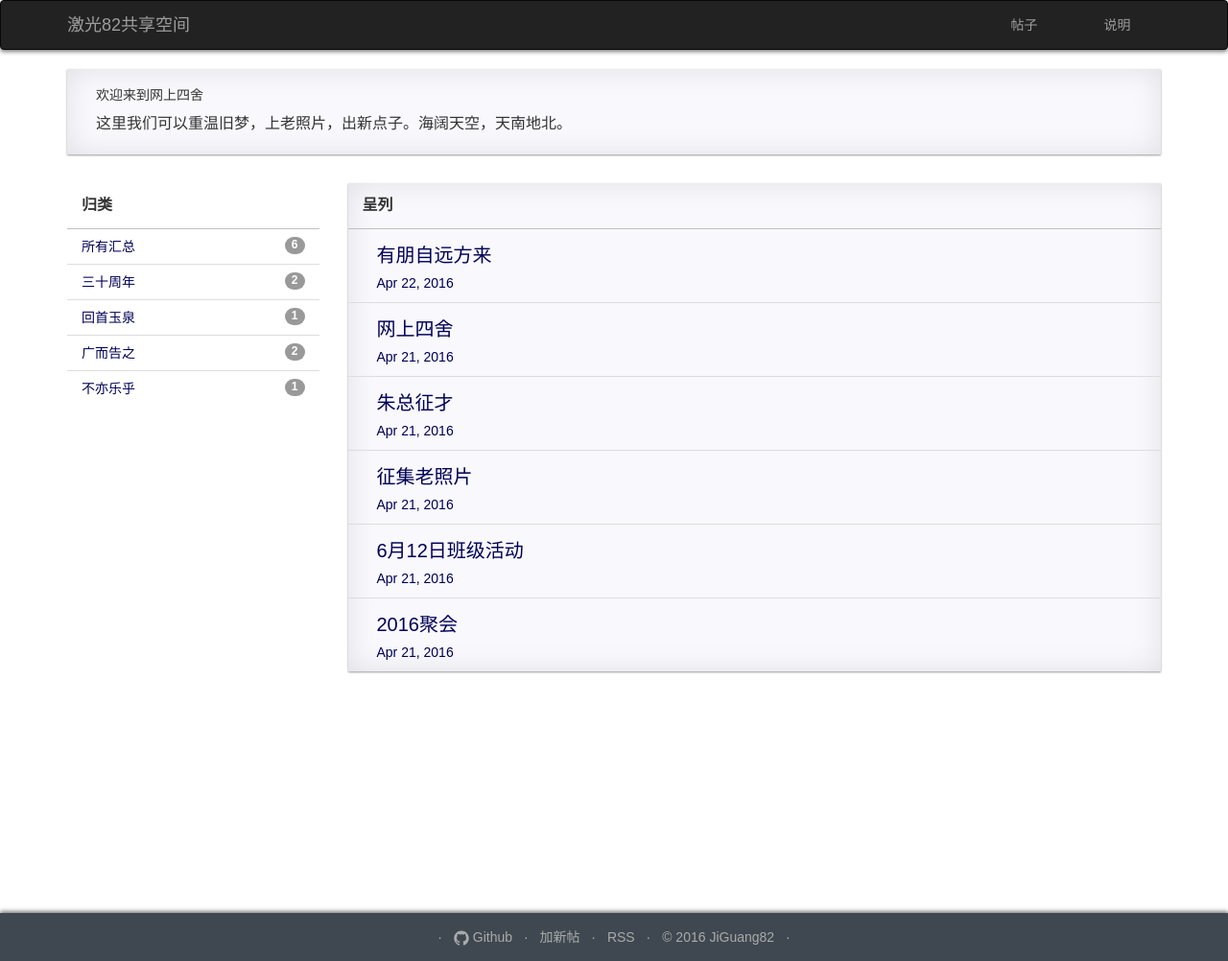
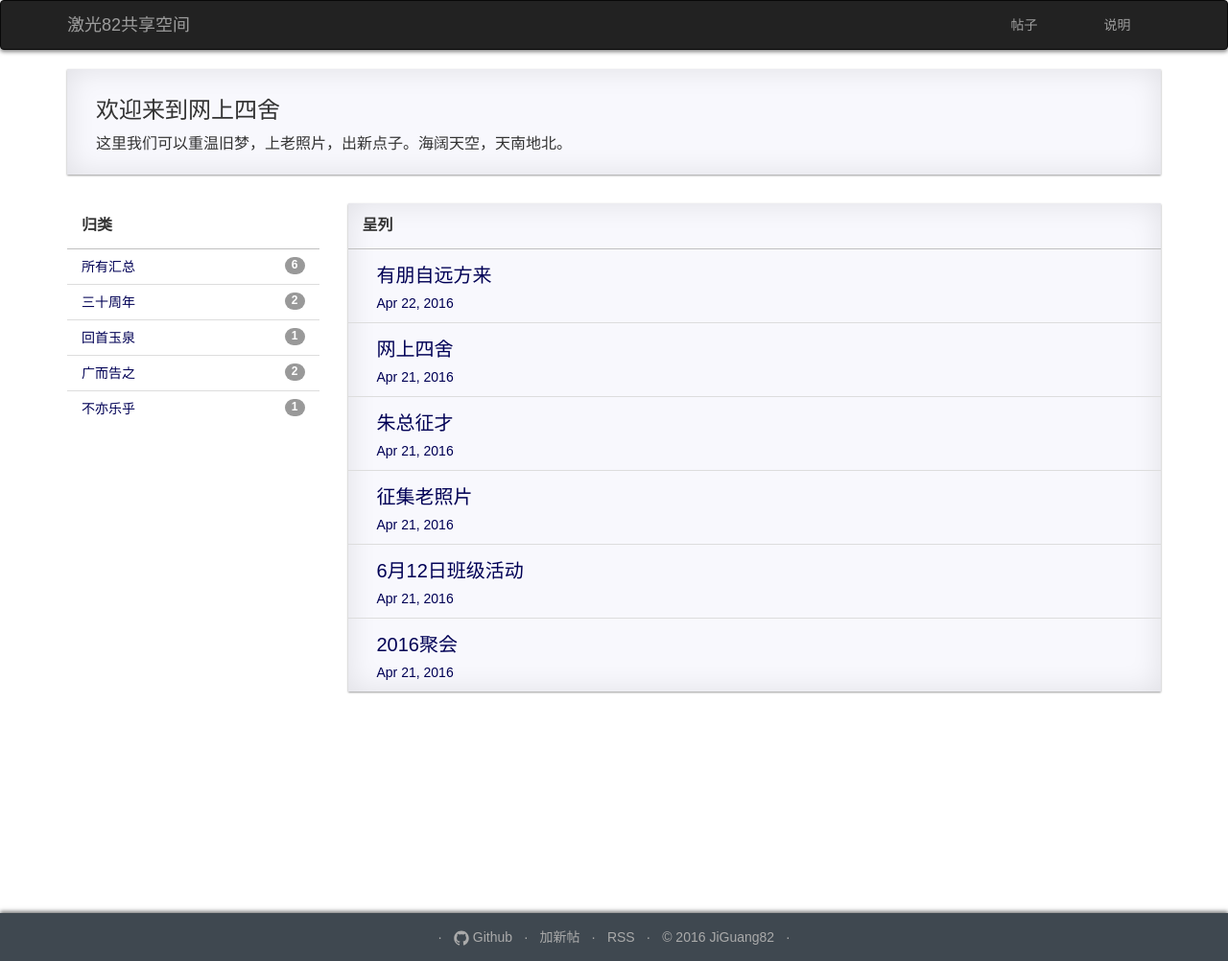
Before and after one commit to jiguang82/jiguang82, a Jekyll site: the page built from index.md, in a window 1280 px wide. Shown: the whole page at 96% size. Built offline with Jekyll 4.4.1, drawn with Linux system fonts in a browser that asks for light colours.

```diff
--- a/index.md
+++ b/index.md
@@ -2,6 +2,6 @@
 layout: frontpage
 ---
 
-##### 欢迎来到网上四舍
+### 欢迎来到网上四舍
 
 这里我们可以重温旧梦，上老照片，出新点子。海阔天空，天南地北。
```
